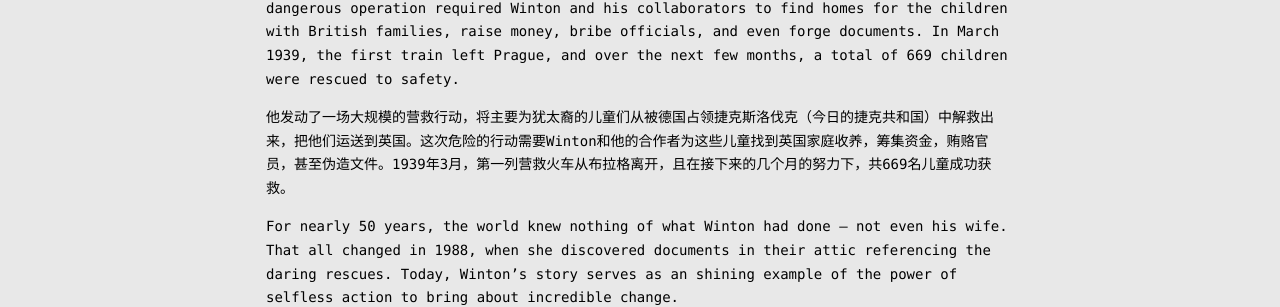
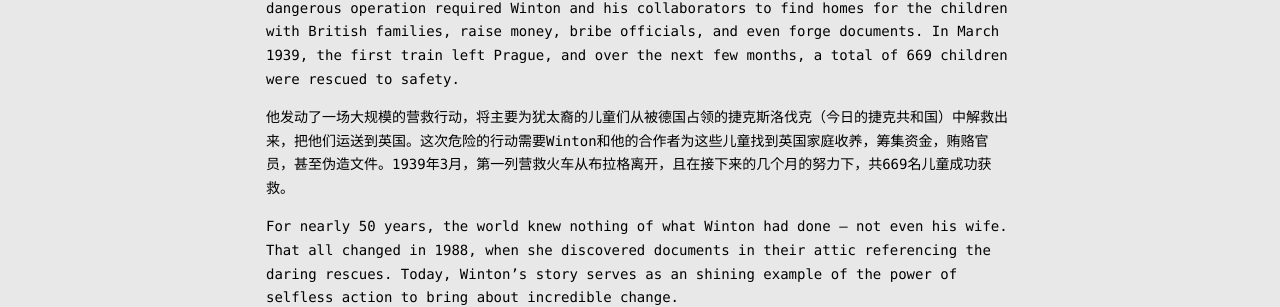
Before and after one commit to mapkts/owlzone, a Jekyll site: the page built from _posts/2020-5-19-nicholas-wintons-111th-birthday.md, in a window 1280 px wide and 900 px high, scrolled down 610 px. Shown: the part 159-466 px from the top of the window. Built offline with Jekyll 4.4.1, drawn with Linux system fonts in a browser that asks for light colours; some of the changed text lies outside the part shown.

Commit message:
Improve translation

```diff
--- a/_posts/2020-5-19-nicholas-wintons-111th-birthday.md
+++ b/_posts/2020-5-19-nicholas-wintons-111th-birthday.md
@@ -17,7 +17,7 @@ Nicholas Winton（原名Nicholas George Wertheim）于1909年的今天出生于
 
 He set in motion a huge rescue effort to save primarily Jewish children from the threat of German occupation in present-day Czechia by transporting them to Britain. The dangerous operation required Winton and his collaborators to find homes for the children with British families, raise money, bribe officials, and even forge documents. In March 1939, the first train left Prague, and over the next few months, a total of 669 children were rescued to safety.
 
-他发动了一场大规模的营救行动，将主要为犹太裔的儿童们从被德国占领捷克斯洛伐克（今日的捷克共和国）中解救出来，把他们运送到英国。这次危险的行动需要Winton和他的合作者为这些儿童找到英国家庭收养，筹集资金，贿赂官员，甚至伪造文件。1939年3月，第一列营救火车从布拉格离开，且在接下来的几个月的努力下，共669名儿童成功获救。
+他发动了一场大规模的营救行动，将主要为犹太裔的儿童们从被德国占领的捷克斯洛伐克（今日的捷克共和国）中解救出来，把他们运送到英国。这次危险的行动需要Winton和他的合作者为这些儿童找到英国家庭收养，筹集资金，贿赂官员，甚至伪造文件。1939年3月，第一列营救火车从布拉格离开，且在接下来的几个月的努力下，共669名儿童成功获救。
 
 For nearly 50 years, the world knew nothing of what Winton had done – not even his wife. That all changed in 1988, when she discovered documents in their attic referencing the daring rescues. Today, Winton’s story serves as an shining example of the power of selfless action to bring about incredible change.
 
@@ -37,5 +37,4 @@ attic: 阁楼
 > Nicholas Winton was born Nicholas George Wertheim in London, England on this day in 1909.
 >
 > 这个句子特别tricky, 一开始我以为有语法错误（不是吧？！不是吧？！谷歌的编辑就这？），后面看了维基百科的资料
->
-> 才知道是我才疏学浅了，这里是想表达他原名Wertheim, 后面更名为Winton的意思。
+才知道是我才疏学浅了，这里是想表达他原名Wertheim, 后面更名为Winton的意思。
```
